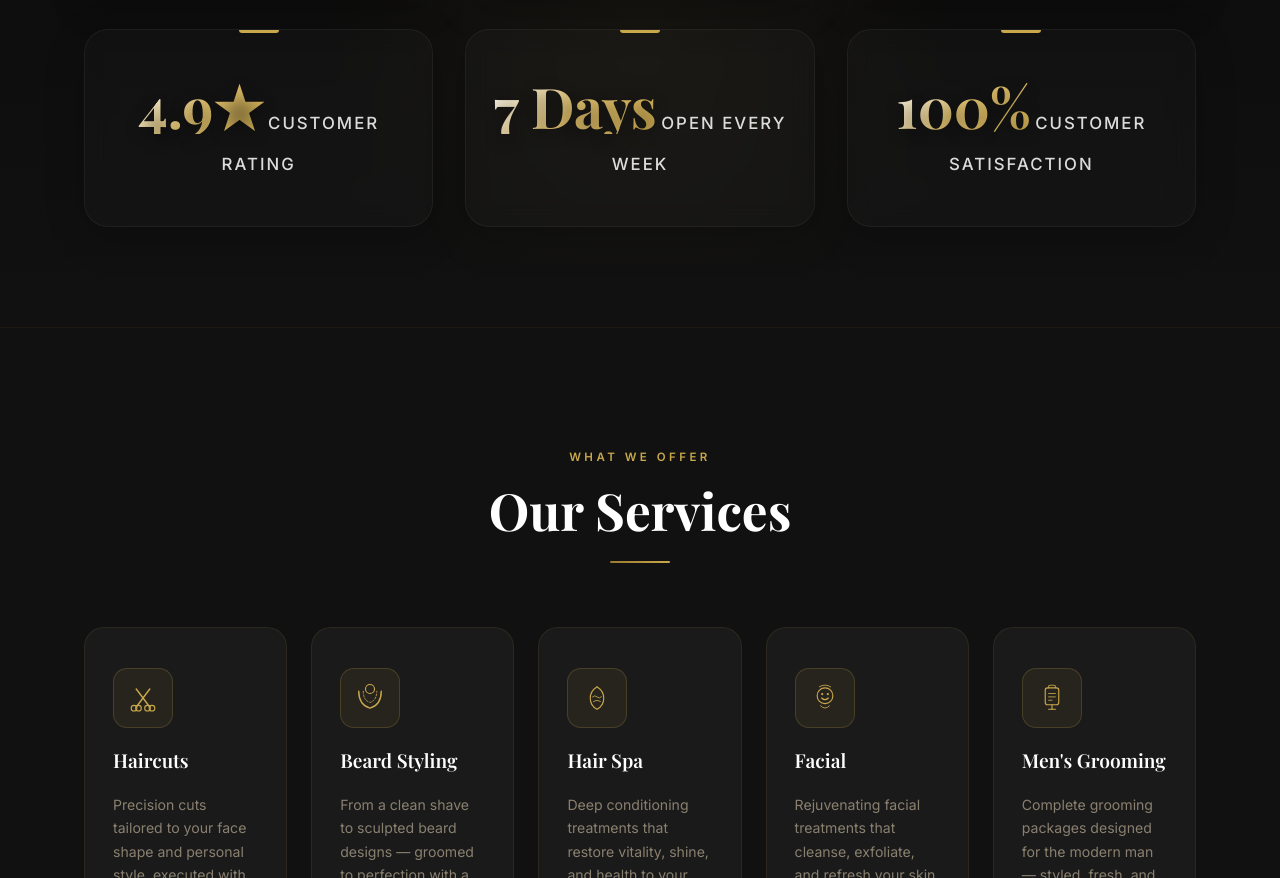
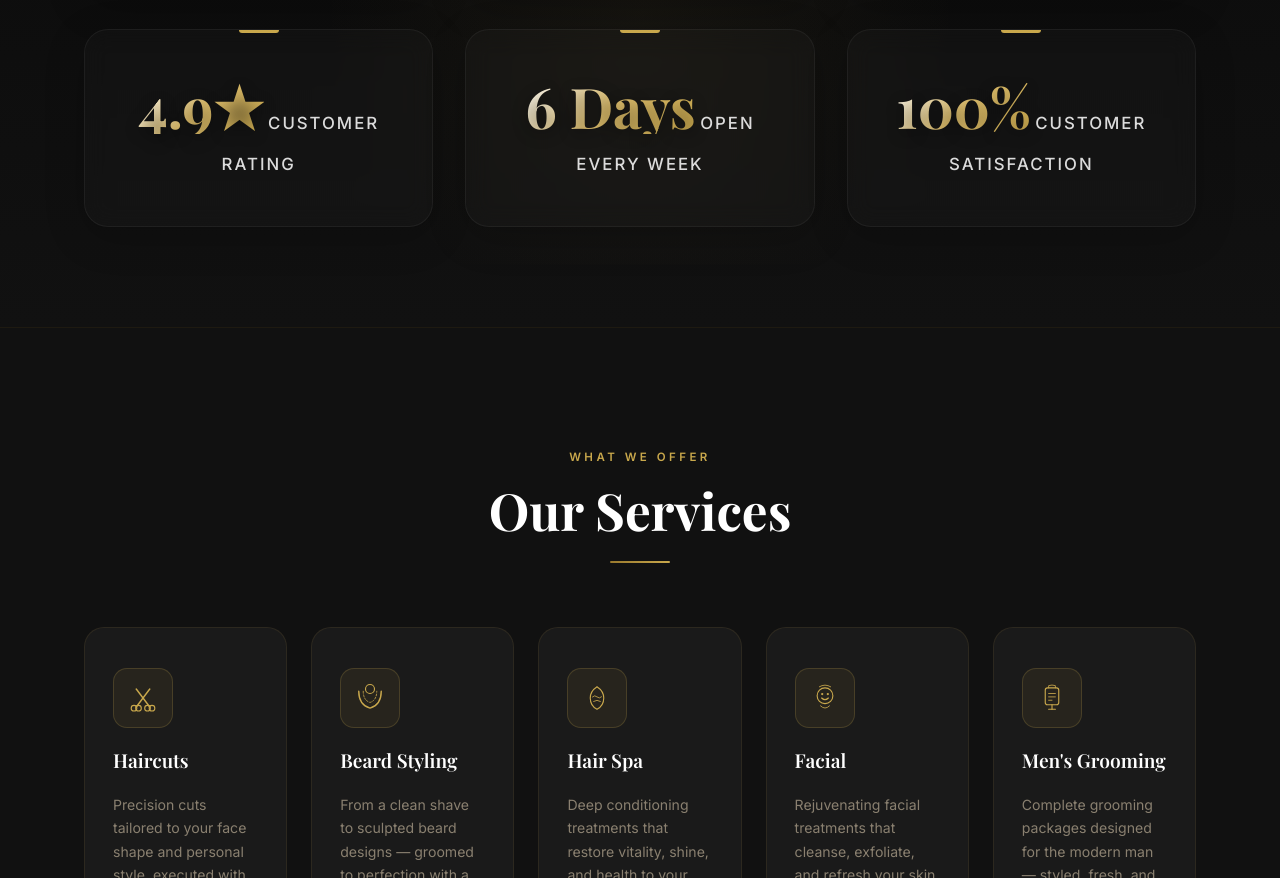
Before and after one commit to trimtimesalon/coming-soon, a plain HTML site: page index.html in a window 1280 px wide. Shown: the part 1663-2541 px from the top of the page. Drawn offline with nearby package versions, Linux system fonts and the light colour scheme; a web font is replaced by a local one.

Commit message:
Update index.html

```diff
--- a/index.html
+++ b/index.html
@@ -114,7 +114,7 @@
           <span class="stat-label">Customer Rating</span>
         </div>
         <div class="stat-item" data-aos="fade-up" data-aos-delay="200">
-          <span class="stat-num">7 Days</span>
+          <span class="stat-num">6 Days</span>
           <span class="stat-label">Open Every Week</span>
         </div>
         <div class="stat-item" data-aos="fade-up" data-aos-delay="250">
```
